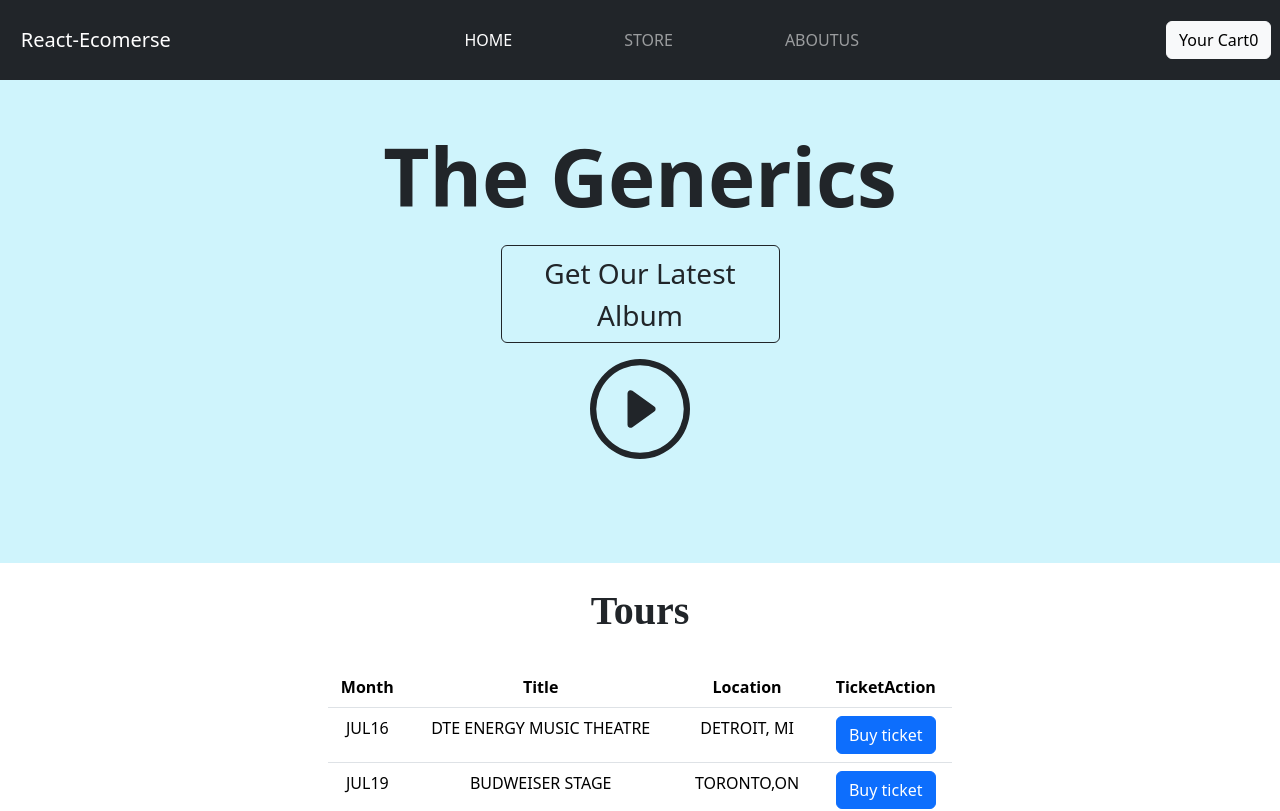
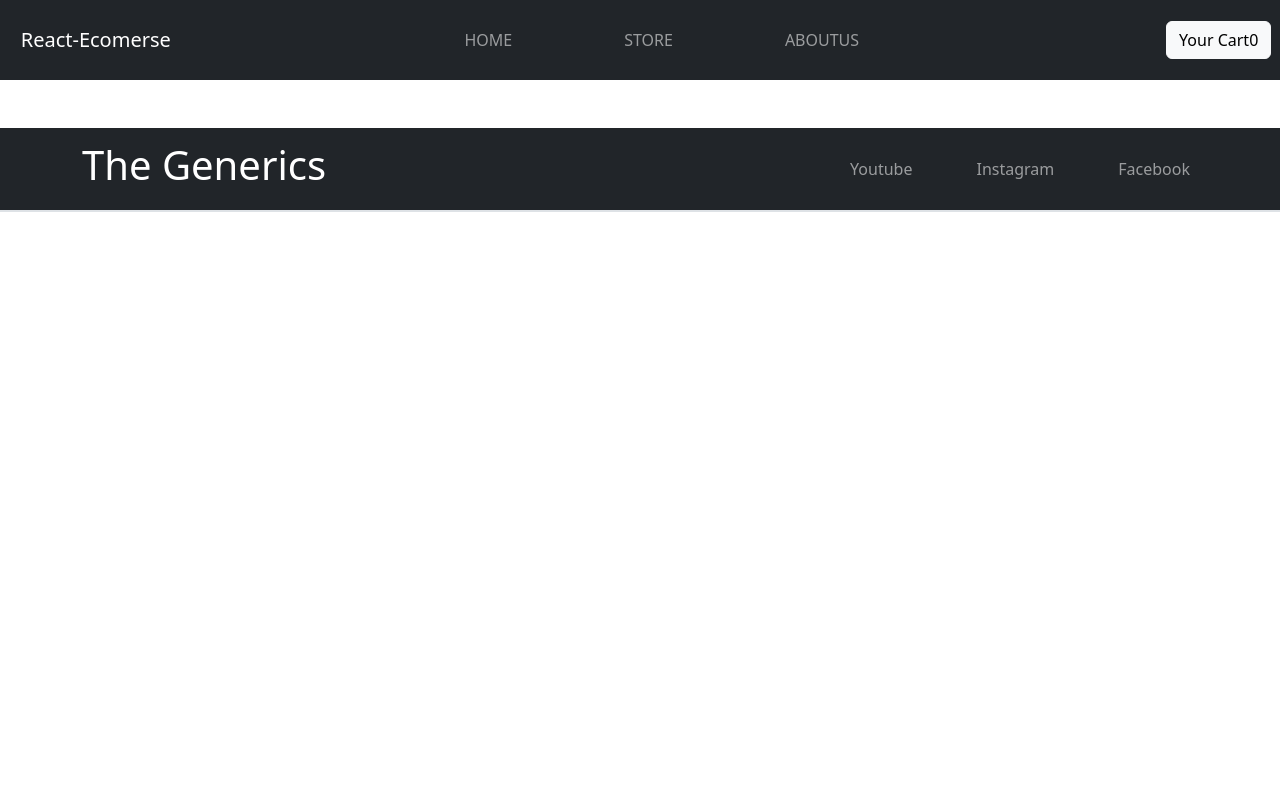
Before and after one commit to kunalkhairnar1198/E-Commerse-WebApp, a React (Create React App) app: page / in a window 1280 px wide. Shown: the top 811 px of the page. Built offline with nearby package versions, Linux system fonts and the light colour scheme.

Commit message:
Routing5 working Fine

```diff
--- a/package.json
+++ b/package.json
@@ -10,7 +10,7 @@
     "react": "^18.2.0",
     "react-bootstrap": "^2.10.2",
     "react-dom": "^18.2.0",
-    "react-router-dom": "^6.22.3",
+    "react-router-dom": "^5.3.4",
     "react-scripts": "5.0.1",
     "web-vitals": "^2.1.4"
   },
--- a/src/App.js
+++ b/src/App.js
@@ -3,7 +3,7 @@ import Navbarheader from './Components/Layout/Header/Navbarheader';
 import Footer from './Components/Footer/Footer';
 import Cart from './Components/Cart/Cart';
 import CartProvider from './Components/Store/CartProvider';
-import { BrowserRouter, Route,  Routes  } from 'react-router-dom';
+import {Route} from 'react-router-dom';
 import Store from './Components/Layout/Pages/Store';
 import Aboutus from './Components/Layout/Pages/Aboutus';
 import Home from './Components/Layout/Pages/Home';
@@ -21,20 +21,22 @@ function App() {
 
 
   return (
-    <BrowserRouter>
         <CartProvider>
           {openCart && <Cart onCloseHandler={closeCartHandler}/>}
           <Navbarheader onOpenCart={openCartHandler}/>
-        <main>
-            <Routes>
-              <Route path='/' element={<Home/>}/>
-              <Route path='store' element={<Store onOpenCarthandle={openCartHandler}/>}/>
-              <Route path='about' element={<Aboutus/>}/>
-            </Routes>
+          <main>
+                <Route path='/home'>
+                    <Home/>
+                </Route>
+                <Route path='/store'>
+                    <Store onOpenCarthandle={openCartHandler}/>
+                </Route>
+                <Route path='/about'>
+                  <Aboutus/>
+                </Route>
           <Footer/>
         </main>
         </CartProvider>
-      </BrowserRouter>
   );
 }
 
--- a/src/Components/Layout/Header/Navbarheader.js
+++ b/src/Components/Layout/Header/Navbarheader.js
@@ -32,13 +32,13 @@ const Navbarheader = (props) => {
                 </Navbar.Brand>
                   <Nav className='mx-auto '>
                     <Nav.Item>
-                      <NavLink to='/' className='nav-link mx-5' onClick={NavigateSummary}>HOME</NavLink>
+                      <NavLink to='/home' className='nav-link mx-5' onClick={NavigateSummary}>HOME</NavLink>
                     </Nav.Item>
                     <Nav.Item>
-                      <NavLink to='store' className='nav-link mx-5' onClick={isNavigate}>STORE</NavLink>
+                      <NavLink to='/store' className='nav-link mx-5' onClick={isNavigate}>STORE</NavLink>
                       </Nav.Item>
                     <Nav.Item>
-                      <NavLink to='about' className='nav-link mx-5'  onClick={isNavigate}>ABOUTUS</NavLink>
+                      <NavLink to='/about' className='nav-link mx-5'   onClick={isNavigate}>ABOUTUS</NavLink>
                     </Nav.Item>
                   </Nav>
             </Container>
--- a/src/Components/Layout/Pages/Aboutus.js
+++ b/src/Components/Layout/Pages/Aboutus.js
@@ -4,6 +4,7 @@ import Title from '../../UI/Title'
 import image from '../../../../src/assets/aboutus.png'
 import classes from './Aboutus.module.css'
 const Aboutus = () => {
+  console.log('ABOUT US ')
   return (
     <>
       <Container className={classes.container}>
--- a/src/index.js
+++ b/src/index.js
@@ -6,8 +6,11 @@ import App from './App';
 // react bootstrap configure the project
 // import '../node_modules/react-bootstrap/dist/react-bootstrap'
 import '../node_modules/bootstrap/dist/css/bootstrap.css'
+import { BrowserRouter } from 'react-router-dom/cjs/react-router-dom.min';
 
 const root = ReactDOM.createRoot(document.getElementById('root'));
 root.render(
-    <App />
+    <BrowserRouter>
+        <App />
+    </BrowserRouter>
 );
```
Also changed, not shown: 1 other file (tests, documents, lock files or other folders).
